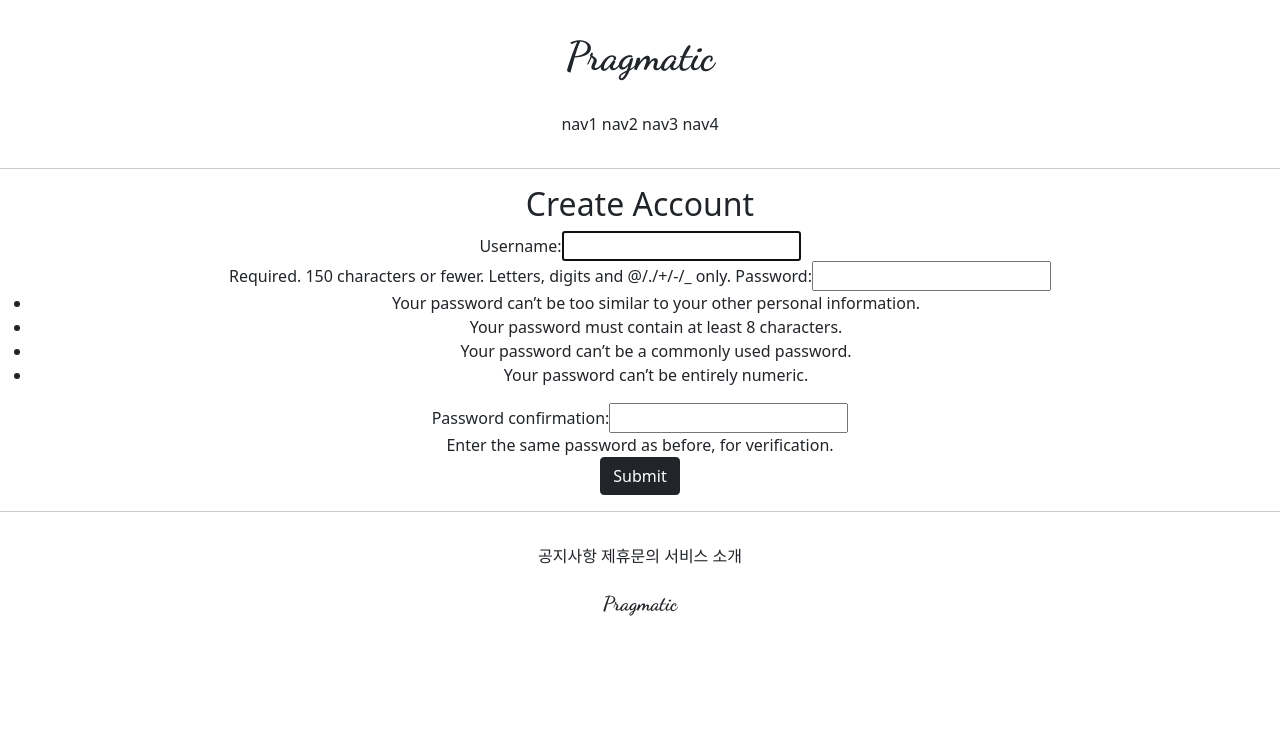
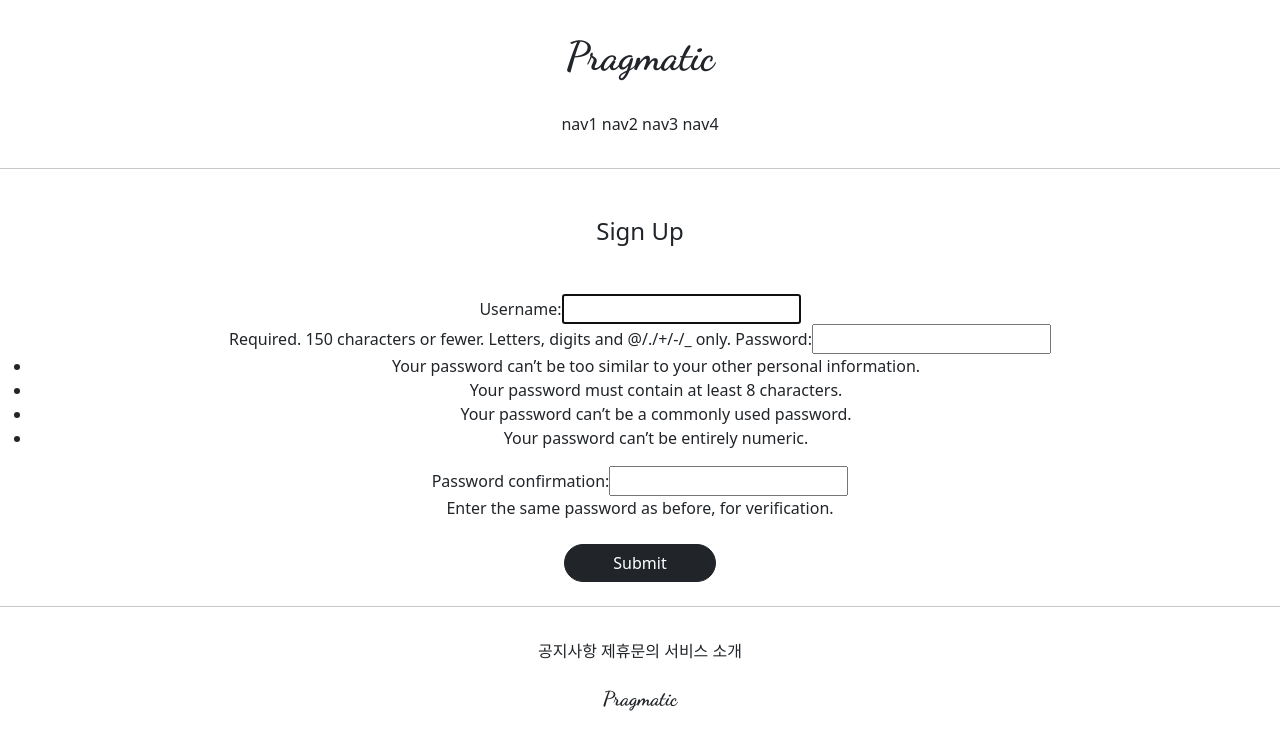
Before and after one commit to jin2313/gis_web_02, a Django app: page /accounts/create/ in a window 1280 px wide. Shown: the top 750 px of the page. Run offline with Django 3.2, Linux system fonts and the light colour scheme; parts of the project's set-up code (start-up, migrations or seed data) failed here and were passed over.

Commit message:
07/14 web 02 commit1

```diff
--- a/accountapp/templates/accountapp/create.html
+++ b/accountapp/templates/accountapp/create.html
@@ -3,15 +3,17 @@
 {% block content %}
 
 <div class="text-center">
-    <div>
-        <h2>Create Account</h2>
+    <div class="m-5">
+        <h4>Sign Up</h4>
     </div>
     <div>
         <form action="{% url 'accountapp:create' %}", method="post">
             {%  csrf_token %}
             {{ form }}
         </form>
-        <input type="submit" class="btn btn-dark">
+        <div class="m-4">
+            <input type="submit" class="btn btn-dark rounded-pill px-5">
+        </div>
     </div>
 </div>
 
```
